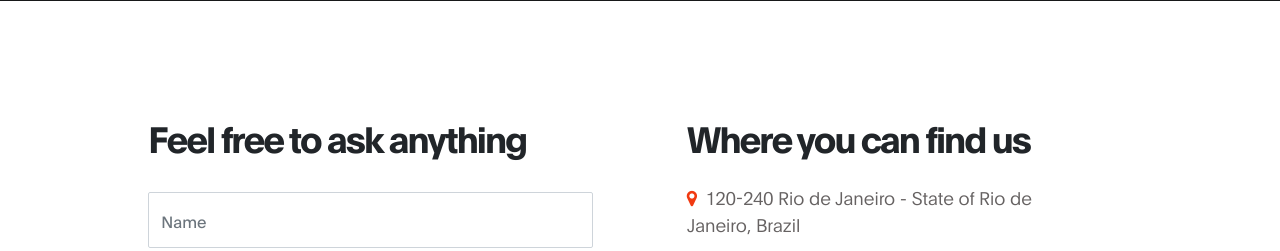
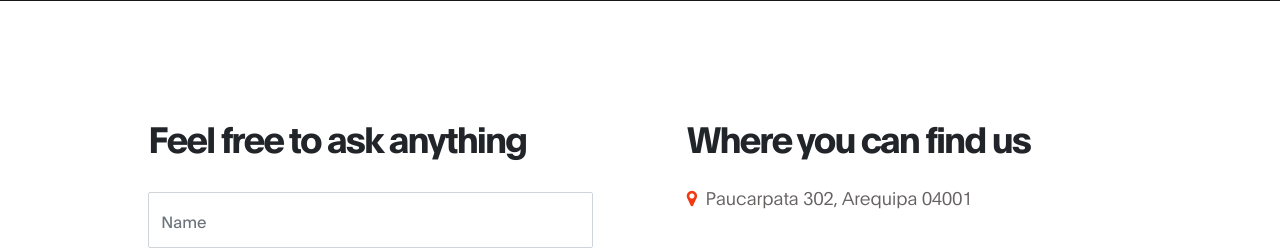
Before and after one commit to JackMerma/GymApp, a Django app: page / in a window 1280 px wide. Shown: the part 2994-3245 px from the top of the page. Run offline with Django 3.2, Linux system fonts and the light colour scheme; data that the repository does not hold is empty; some libraries are stand-ins or nearby versions.

Commit message:
cambio de direccion google maps

```diff
--- a/templates/index.html
+++ b/templates/index.html
@@ -372,7 +372,7 @@
           <div class="mx-auto mt-4 mt-lg-0 mt-md-0 col-lg-5 col-md-6 col-12">
             <h2 class="mb-4" data-aos="fade-up" data-aos-delay="600">Where you can <span>find us</span></h2>
 
-            <p data-aos="fade-up" data-aos-delay="800"><i class="fa fa-map-marker mr-1"></i> 120-240 Rio de Janeiro - State of Rio de Janeiro, Brazil</p>
+            <p data-aos="fade-up" data-aos-delay="800"><i class="fa fa-map-marker mr-1"></i> Paucarpata 302, Arequipa 04001</p>
             <!-- How to change your own map point
               1. Go to Google Maps
               2. Click on your location point
@@ -380,7 +380,7 @@
               4. Copy only URL and paste it within the src="" field below
             -->
             <div class="google-map" data-aos="fade-up" data-aos-delay="900">
-              <iframe src="https://maps.google.com/maps?q=Av.+Lúcio+Costa,+Rio+de+Janeiro+-+RJ,+Brazil&t=&z=13&ie=UTF8&iwloc=&output=embed" width="1920" height="250" frameborder="0" style="border:0;" allowfullscreen=""></iframe>
+              <iframe src="https://www.google.com/maps/embed?pb=!1m18!1m12!1m3!1d15309.707640670416!2d-71.53632293394163!3d-16.403130805411234!2m3!1f0!2f0!3f0!3m2!1i1024!2i768!4f13.1!3m3!1m2!1s0x0%3A0x56a256640117aeba!2sGym%20Revo%20Sport!5e0!3m2!1ses!2spe!4v1623381340602!5m2!1ses!2spe" width="1920" height="250" frameborder="0" style="border:0;" allowfullscreen=""></iframe>
             </div>
           </div>
 
```
